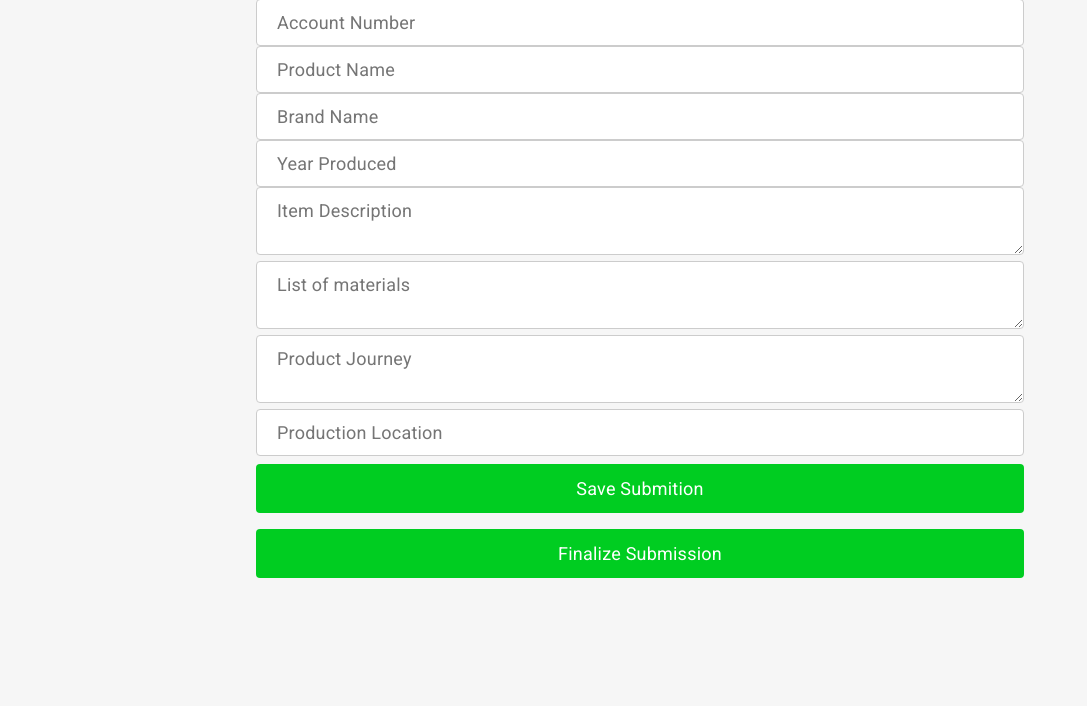
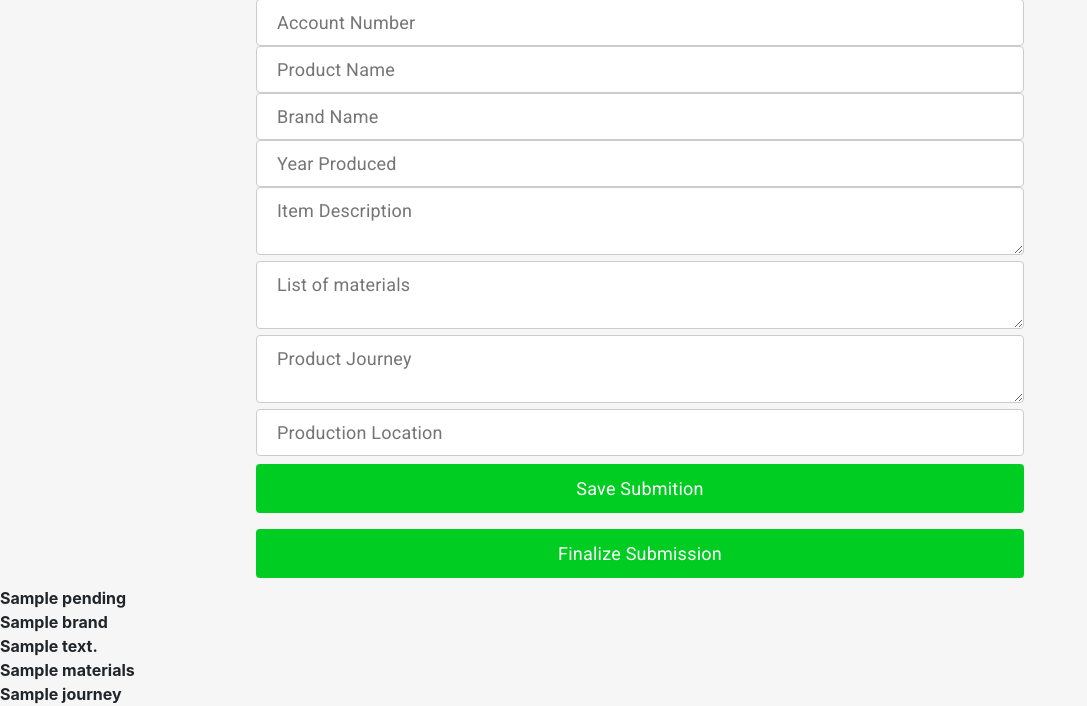
Before and after one commit to Johnson-Su/Certi-Chain, a Flask app: template blockchain_server/app/templates/companyside.html in a window 1280 px wide. Shown: the part 162-868 px from the top of the page, without its empty margins (0-1087 px from the left). Before the commit the page ends 740 px from the top, so only its background shows below. Run offline with Flask 2, Linux system fonts and the light colour scheme; the template is opened without the code that fills it: most values are stand-ins (such as "Sample title", 1, 10 or a date in 2020); parts of the project's set-up code (start-up, migrations or seed data) failed here and were passed over; some libraries are stand-ins or nearby versions.

Commit message:
added list of pending tx

```diff
--- a/blockchain_server/Node_Server.py
+++ b/blockchain_server/Node_Server.py
@@ -81,12 +81,12 @@ def get_chain():
                        "chain": chain_data,
                         "peers": list(peers)})
 
-@app.route('/pending_tx')
+@app.route('/pending_tx', methods=["GET"])
 def get_pending_tx():
     """
     The end point for the number of pending transactions.
     """
-    return json.dumps(blockchain.mine_unconfirmed_transactions)
+    return json.dumps(blockchain.unconfirmed_transactions)
 
 @app.route('/check', methods=['POST'])
 def add_check():
--- a/blockchain_server/app/Application.py
+++ b/blockchain_server/app/Application.py
@@ -53,7 +53,6 @@ def fetch_item_info():
         global item_info
         product = json.loads(response.content)
         item_info = product
-        item_info["journey"] = item_info.journey.split("\r\n")
 
 @app.route('/start_mine', methods=['POST'])
 def start_mine():
@@ -149,10 +148,13 @@ def index():
     The page to add product information to the chain.
     """
     fetch_posts()
+    pending_tx_address = f'{CONNECTED_NODE_ADDRESS}/pending_tx'
+    pending_tx = requests.get(pending_tx_address)
     return render_template('companyside.html',
                            title='Company Data Submit Page',
                            posts=posts,
-                           errors = grab_errors(),
+                           pending=json.loads(pending_tx.content),
+                           errors=grab_errors(),
                            node_address=CONNECTED_NODE_ADDRESS,
                            readable_time=timestamp_to_string)
 
--- a/blockchain_server/app/templates/companyside.html
+++ b/blockchain_server/app/templates/companyside.html
@@ -80,6 +80,18 @@
         <b>Successfully Posted a Product!</b>
         </center>
       {% endif %}
+      {% for tx in pending%}
+        <b>{{tx.name}}</b>
+        <br>
+        <b>{{tx.brand}}</b>
+        <br>
+        <b>{{tx.description}}</b>
+        <br>
+        <b>{{tx.materials}}</b>
+        <br>
+        <b>{{tx.journey}}</b>
+        <br>
+      {% endfor %}
 
   </body>
 
```
